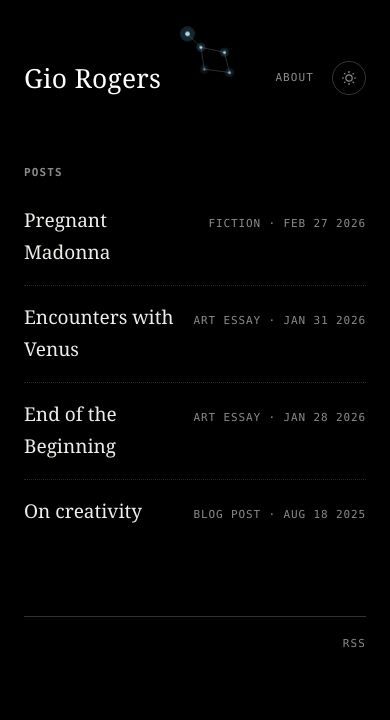
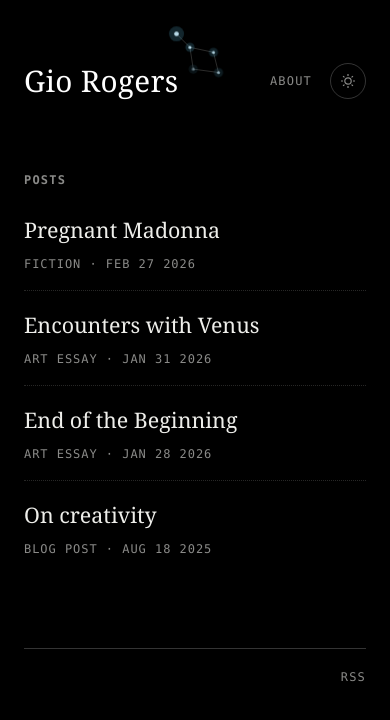
Before and after one commit to giordanorogers/giordanorogers.github.io, an Astro site: page / in a window 390 px wide. Built offline with nearby package versions, Linux system fonts and the light colour scheme; Astro itself is replaced by a stand-in of ours.

Commit message:
Scale up base typography, tighten Lyra position, stack post meta on mobile
Co-Authored-By: Claude Fable 5 <noreply@anthropic.com>

```diff
--- a/src/components/Constellation.astro
+++ b/src/components/Constellation.astro
@@ -4,7 +4,7 @@
   height="59"
   viewBox="0 0 100 70"
   aria-hidden="true"
-  style="position:absolute; top:-34px; right:-92px;"
+  style="position:absolute; top:-34px; right:-64px;"
 >
   <line x1="22" y1="14" x2="38" y2="30" stroke="var(--border)" stroke-width="1"></line>
   <line x1="38" y1="30" x2="66" y2="36" stroke="var(--border)" stroke-width="1"></line>
--- a/src/styles/global.css
+++ b/src/styles/global.css
@@ -32,11 +32,12 @@
 }
 html {
   background: var(--bg);
+  font-size: 112.5%;
 }
 body {
   margin: 0 auto;
   padding: 56px 24px 40px;
-  max-width: 700px;
+  max-width: 760px;
   background: var(--bg);
   color: var(--text);
   font-family: var(--serif);
@@ -71,7 +72,7 @@ a {
 .mono-label,
 .mono-link {
   font-family: var(--mono);
-  font-size: 11px;
+  font-size: 12px;
   letter-spacing: 0.1em;
   text-transform: uppercase;
   color: var(--muted);
@@ -84,8 +85,8 @@ a.mono-link:hover {
   background: transparent;
   border: 1px solid var(--border);
   border-radius: 999px;
-  width: 34px;
-  height: 34px;
+  width: 36px;
+  height: 36px;
   padding: 0;
   color: var(--muted);
   cursor: pointer;
@@ -133,7 +134,7 @@ a.mono-link:hover {
 }
 .essay-link .date {
   font-family: var(--mono);
-  font-size: 11px;
+  font-size: 12px;
   letter-spacing: 0.08em;
   color: var(--muted);
   white-space: nowrap;
@@ -141,6 +142,13 @@ a.mono-link:hover {
 .section-label {
   margin: 64px 0 6px;
   font-weight: 600;
+}
+@media (max-width: 560px) {
+  .essay-link {
+    flex-direction: column;
+    align-items: flex-start;
+    gap: 6px;
+  }
 }
 .site-footer {
   display: flex;
```
